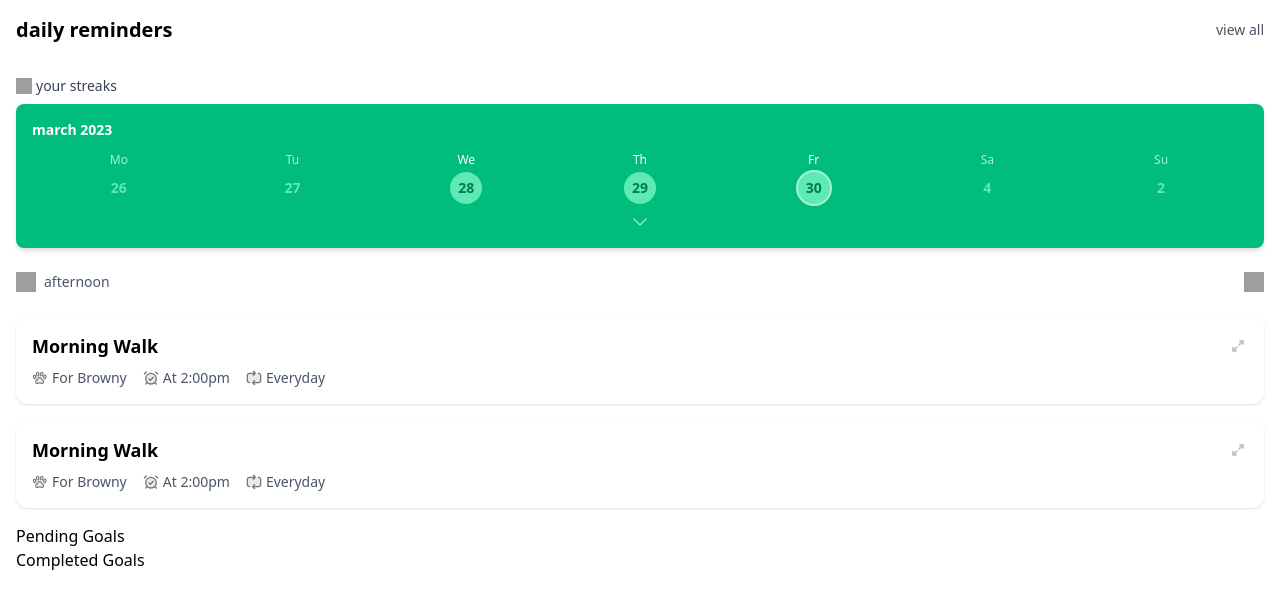
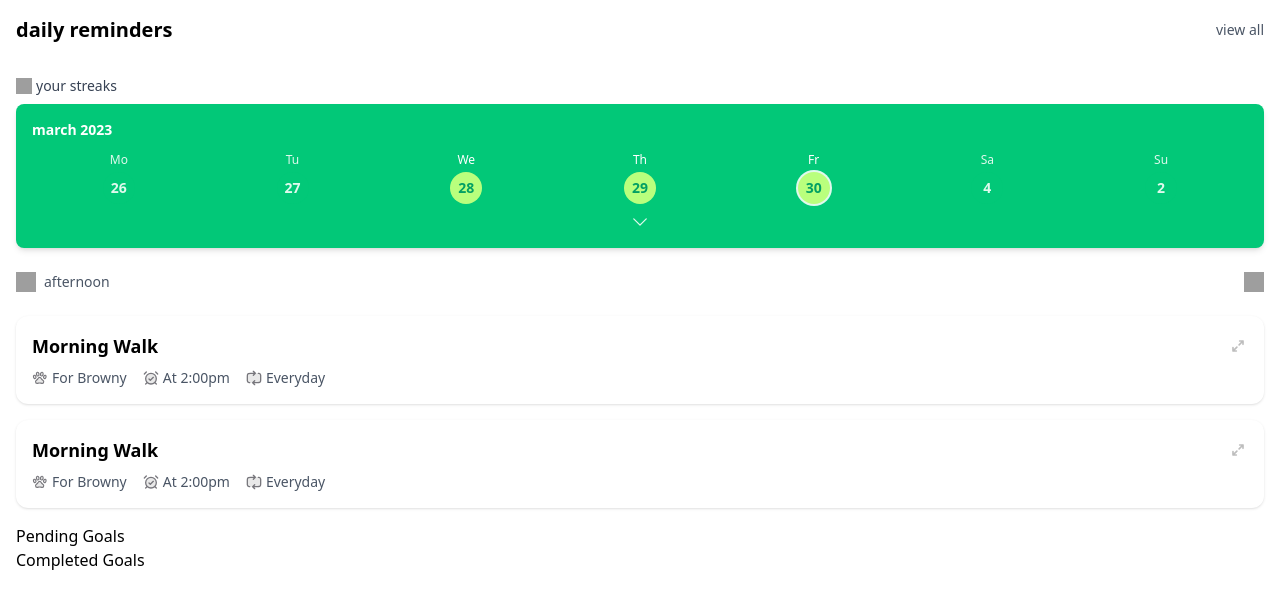
Before and after one commit to RaviPratihast/Wooftrack, a React (Vite) app: page / in a window 1280 px wide. Shown: the top 604 px of the page. Built offline with nearby package versions, Linux system fonts and the light colour scheme; grey boxes are pictures that could not be loaded.

Commit message:
Update StreakTracker component styles with new color scheme for improved visibility and aesthetics

```diff
--- a/src/components/StreakTracker.jsx
+++ b/src/components/StreakTracker.jsx
@@ -14,7 +14,7 @@ const StreakTracker = () => {
   ];
 
   return (
-    <div className="bg-emerald-500 p-4 rounded-lg text-white shadow-md">
+    <div className="bg-[#02c878] p-4 rounded-lg text-white shadow-md">
       <div className="flex justify-between items-center mb-3">
         <h3 className="font-semibold text-sm">march 2023</h3>
       </div>
@@ -23,7 +23,7 @@ const StreakTracker = () => {
           <div key={item.date} className="text-center">
             <div
               className={`text-xs mb-0.5 font-medium ${
-                item.status === 'past' || item.status === 'future' ? 'text-emerald-200' : 'text-white'
+                item.status === 'past' || item.status === 'future' ? 'text-[#e0f9ed]' : 'text-white'
               }`}
             >
               {item.day}
@@ -31,12 +31,12 @@ const StreakTracker = () => {
             <div
               className={`mt-1 w-8 h-8 flex items-center justify-center rounded-full text-sm font-bold
                           ${ item.status === 'active'
-                              ? 'bg-emerald-300 text-emerald-700'
+                              ? 'bg-[#b9ff7d] text-[#02a064]'
                               : item.status === 'past'
-                                  ? 'text-emerald-300 bg-emerald-500'
-                                  : 'text-emerald-300 bg-emerald-500'
+                                  ? 'text-[#e0f9ed] bg-[#02c878]'
+                                  : 'text-[#e0f9ed] bg-[#02c878]'
                           }
-                          ${item.current ? 'ring-2 ring-emerald-200' : ''} // Ring for current day
+                          ${item.current ? 'ring-2 ring-[#e0f9ed]' : ''} // Ring for current day
                         `}
             >
               {item.date}
@@ -45,7 +45,7 @@ const StreakTracker = () => {
         ))}
       </div>
       <div className="flex justify-center mt-1">
-        <ChevronDownIcon className="h-5 w-5 text-emerald-200" />
+        <ChevronDownIcon className="h-5 w-5 text-[#e0f9ed]" />
       </div>
     </div>
   );
```
